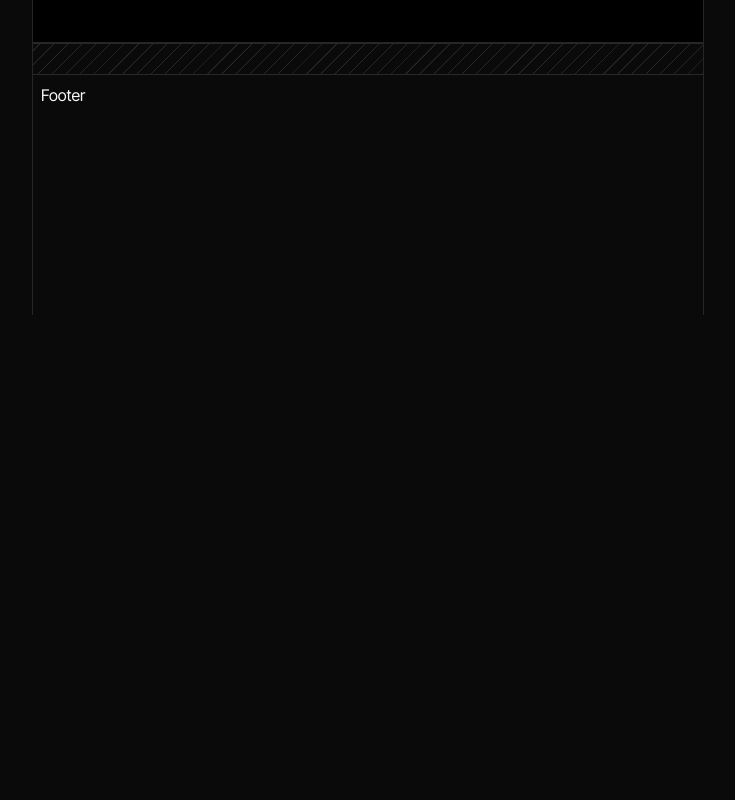
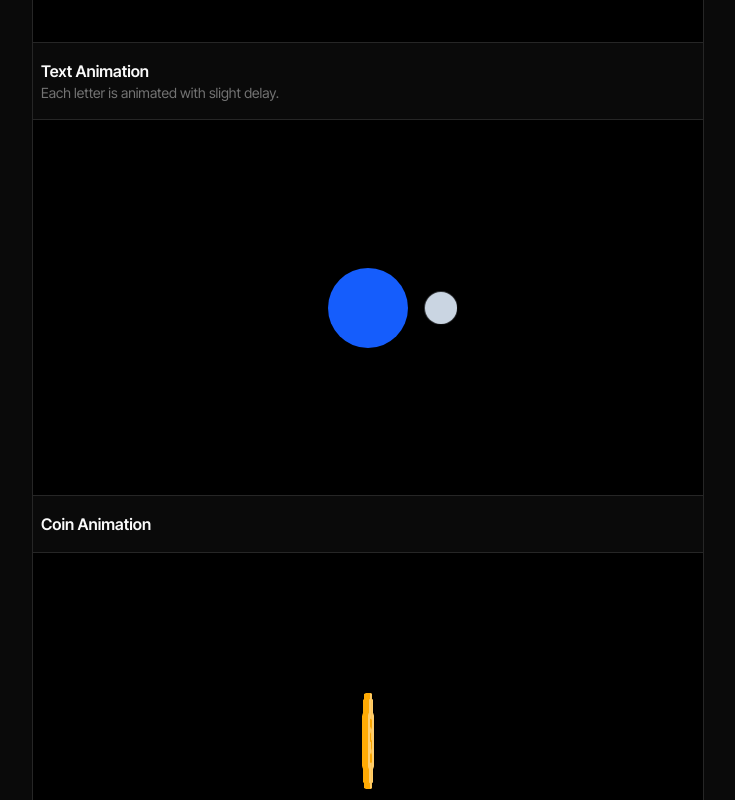
Before and after one commit to Shubham-yelekar/animation-in-web-course, a React (Vite) app: page / in a window 1280 px wide. Shown: the part 2560-3360 px from the top of the page, without its empty margins (272-1007 px from the left). Before the commit the page ends 2875 px from the top, so only its background shows below. Built offline with nearby package versions, Linux system fonts and the light colour scheme.

Commit message:
Coin and orbiting

```diff
--- a/src/App.css
+++ b/src/App.css
@@ -199,12 +199,30 @@
 
   --animate-text-reveal: TextReveal 1.3s cubic-bezier(0.19, 1, 0.22, 1)
     backwards;
+  --animate-orbiting: Orbiting 5s linear infinite forwards;
+  --animate-rotate: Rotate 5s linear infinite forwards;
+
   @keyframes TextReveal {
     from {
       transform: translateY(100%);
     }
     to {
       transform: translateY(0%);
+    }
+  }
+
+  @keyframes Orbiting {
+    from {
+      transform: rotateY(0deg) translateZ(72px) rotateY(360deg);
+    }
+    to {
+      transform: rotateY(360deg) translateZ(72px) rotateY(0deg);
+    }
+  }
+
+  @keyframes Rotate {
+    to {
+      transform: rotateY(360deg);
     }
   }
 }
--- a/src/App.tsx
+++ b/src/App.tsx
@@ -1,7 +1,9 @@
 import "./App.css";
 import ArrowDown from "./components/arrow-down/ArrowDown";
+import CoinComponent from "./components/coin/CoinComponent";
 import CardHover from "./components/card-hover/CardHover";
 import CardStacking from "./components/card-stacking/CardStacking";
+import OrbitingComponent from "./components/orbiting/OrbitingComponent";
 import TextAnimationComponent from "./components/text-animation/TextAnimationComponent";
 import Toast from "./components/toast-component/ToastComponent";
 
@@ -25,13 +27,16 @@
           </div>
           <Header />
           <Separator />
+          {/* --- */}
+
           <CardStacking />
-
           <CardHover />
-
           <ArrowDown />
           <Toast />
           <TextAnimationComponent />
+          <OrbitingComponent />
+          <CoinComponent />
+          {/* --- */}
           <Separator />
           <Footer />
         </Container>
--- /dev/null
+++ b/src/components/coin/CoinComponent.tsx
@@ -0,0 +1,55 @@
+import ComponentBlock from "../ui/ComponentBlock";
+
+const CoinComponent = () => {
+  return (
+    <section>
+      <div className="px-2 py-4">
+        <h4 className="text-md font-semibold">Coin Animation</h4>
+
+        <p className="text-sm text-neutral-400 dark:text-neutral-500"></p>
+      </div>
+      <ComponentBlock>
+        <div className="flex h-full w-full items-center justify-center perspective-near transform-3d">
+          <div className="relative h-24 w-24">
+            <div className="animate-rotate relative h-24 w-24 transform-3d">
+              {/* The "Edge" of the coin */}
+              <div className="absolute h-24 w-1.5 transform-[translateX(48px)_rotateY(90deg)] bg-[#ffaa04]" />
+
+              {/* Front Outer Layer (Translates slightly forward) */}
+              <div className="absolute inset-0 h-full w-full transform-[translateZ(3px)] rounded-full bg-[#ffcd6c] backface-hidden">
+                <CoinIcon />
+              </div>
+
+              {/* Front Inner Layer (Translates backwards) */}
+              <div className="absolute inset-0 h-full w-full transform-[rotateY(180deg)_translateZ(-3px)] rounded-full bg-[#ffaa04] backface-hidden" />
+
+              {/* Back Outer Layer (Rotated 180 and translates forward to face the other way) */}
+              <div className="absolute inset-0 h-full w-full transform-[rotateY(180deg)_translateZ(3px)] rounded-full bg-[#ffcd6c] backface-hidden">
+                <CoinIcon />
+              </div>
+
+              {/* Back Inner Layer */}
+              <div className="absolute inset-0 h-full w-full transform-[translateZ(-3px)] rounded-full bg-[#ffaa04] backface-hidden" />
+            </div>
+          </div>
+        </div>
+      </ComponentBlock>
+    </section>
+  );
+};
+
+function CoinIcon() {
+  return (
+    <svg viewBox="0 0 718 718" fill="none" xmlns="http://www.w3.org/2000/svg">
+      <path d="M170 119H548V599H170V119Z" fill="#F8A400" />
+      <path
+        fillRule="evenodd"
+        clipRule="evenodd"
+        d="M0 359C0 160.73 160.73 0 359 0C557.269 0 718 160.73 718 359C718 557.269 557.269 718 359 718C160.73 718 0 557.269 0 359ZM359 129.14C373.87 129.14 385.925 141.195 385.925 156.065V187.06C416.681 193.03 443.789 209.116 460.723 232.531C469.436 244.582 466.729 261.414 454.681 270.127C442.629 278.84 425.796 276.135 417.083 264.085C406.923 250.034 385.821 238.336 359 238.336H348.751C312.42 238.336 293.684 260.945 293.684 277.006V279.822C293.684 292.136 302.644 307.458 324.026 316.013L413.97 351.989C450.531 366.611 478.166 398.669 478.166 438.177C478.166 489.148 434.641 524.215 385.925 531.916V561.936C385.925 576.805 373.87 588.861 359 588.861C344.13 588.861 332.075 576.805 332.075 561.936V530.94C301.319 524.969 274.21 508.883 257.279 485.469C248.566 473.417 251.271 456.587 263.321 447.874C275.371 439.161 292.204 441.864 300.917 453.916C311.077 467.967 332.179 479.664 359 479.664H365.728C404.004 479.664 424.316 455.794 424.316 438.177C424.316 425.864 415.356 410.542 393.974 401.987L304.03 366.011C267.471 351.389 239.832 319.331 239.832 279.822V277.006C239.832 226.408 283.852 192.125 332.075 185.613V156.065C332.075 141.195 344.13 129.14 359 129.14Z"
+        fill="#FFCD6C"
+      />
+    </svg>
+  );
+}
+
+export default CoinComponent;
--- /dev/null
+++ b/src/components/orbiting/OrbitingComponent.tsx
@@ -0,0 +1,30 @@
+import { useState, useEffect } from "react";
+import ComponentBlock from "../ui/ComponentBlock";
+import cn from "../../util/cn";
+const OrbitingComponent = () => {
+  return (
+    <section>
+      <div className="px-2 py-4">
+        <h4 className="text-md font-semibold">Text Animation</h4>
+
+        <p className="text-sm text-neutral-400 dark:text-neutral-500">
+          Each letter is animated with slight delay.
+        </p>
+      </div>
+      <ComponentBlock>
+        <Orbit />
+      </ComponentBlock>
+    </section>
+  );
+};
+
+function Orbit() {
+  return (
+    <div className="relative flex h-full w-full flex-col items-center justify-center gap-4 perspective-near transform-3d">
+      <div className="z-10 h-20 w-20 rounded-full bg-blue-600" />
+      <div className="animate-orbiting absolute top-1/2 left-1/2 h-8 w-8 -translate-x-1/2 -translate-y-1/2 transform rounded-full bg-slate-300" />
+    </div>
+  );
+}
+
+export default OrbitingComponent;
```
